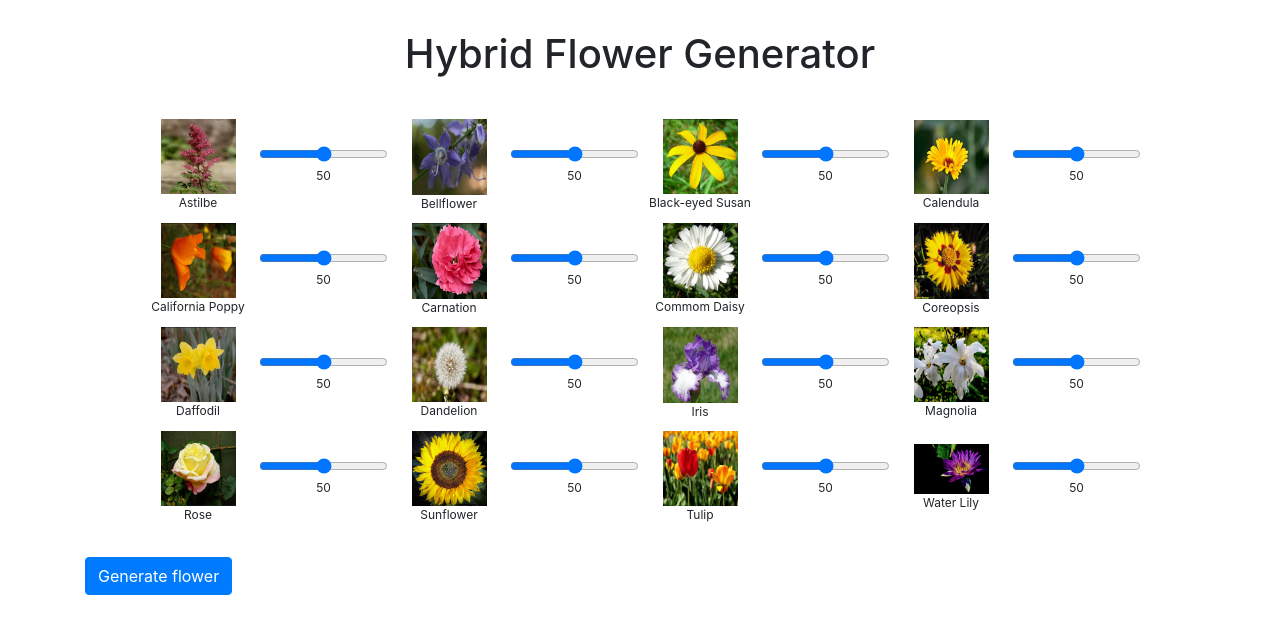
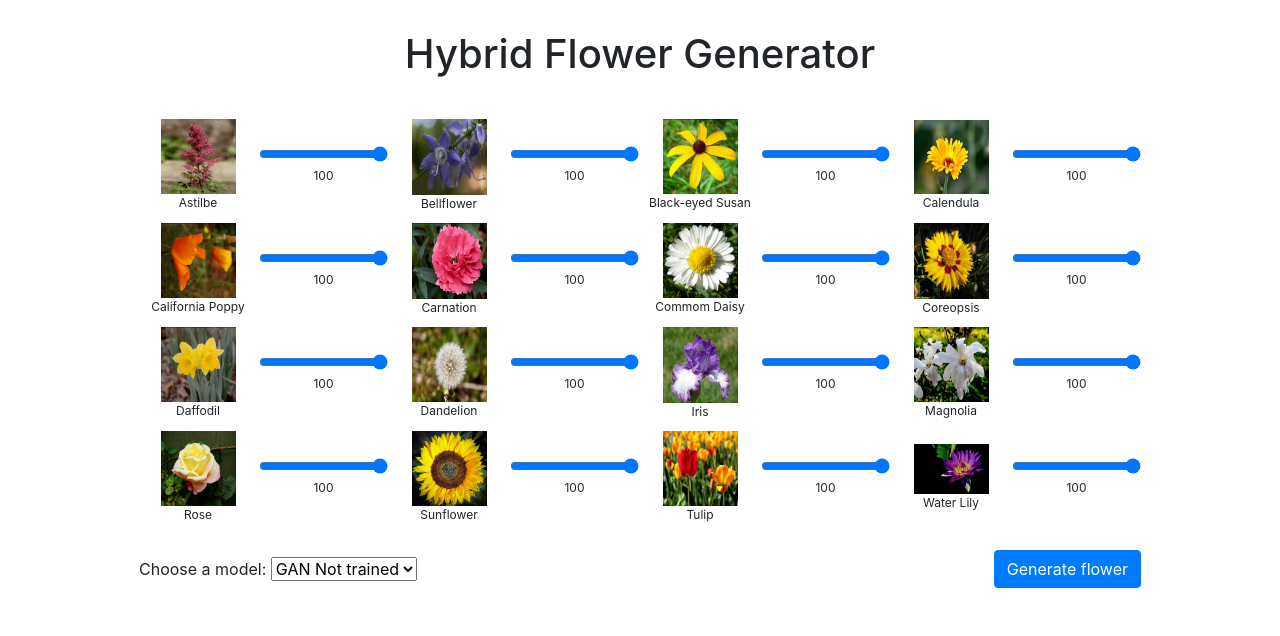
Before and after one commit to rodrigotxe/cmpe255-spring22-project, a Flask app: page / in a window 1280 px wide. Shown: the part 56-692 px from the top of the page. Run offline with Flask 2, Linux system fonts and the light colour scheme; a user stored in the database is signed in; some libraries are stand-ins or nearby versions.

Commit message:
Final Wep-app commit

```diff
--- a/web-app/main.py
+++ b/web-app/main.py
@@ -4,4 +4,4 @@ app = create_app()
 
 if __name__ == '__main__':
 
-    app.run( host = '0.0.0.0', debug = True, port = 5001 )
+    app.run( host = '127.0.0.1', debug = True, port = 5001 )
--- a/web-app/requirements.txt
+++ b/web-app/requirements.txt
@@ -1,12 +1,6 @@
 Flask==2.0.2
 Flask-Login==0.5.0
 Flask-SQLAlchemy==2.5.1
-numpy==1.21.2
-pandas==1.3.2
-pickleshare==0.7.5
-scikit-learn==1.0.1
-scipy==1.7.1
-sklearn==0.0
 SQLAlchemy==1.4.27
 catboost==1.0.3
 Werkzeug==2.0.0
--- a/web-app/website/templates/home.html
+++ b/web-app/website/templates/home.html
@@ -7,7 +7,7 @@
 
   <div class="sliders">
 
-    <table align="center">
+    <table align="center" border="0px">
 
       <tr>
 
@@ -49,13 +49,43 @@
 
       </tr>
 
+      <tr style = "height: 80px;">
+
+        <td colspan="4" >
+
+          <label for="models">Choose a model:</label>
+
+          <select id="models" name="models">
+
+            <option value="1" {% if model == 1 %}selected="selected"{% endif %}>GAN Not trained</option>
+            <option value="2" {% if model == 2 %}selected="selected"{% endif %}>GAN</option>
+            <option value="3" {% if model == 3 %}selected="selected"{% endif %}>Cycle GAN</option>
+            <option value="4" {% if model == 4 %}selected="selected"{% endif %}>Cycle GAN v2</option>
+
+          </select>
+
+        </td>
+        <td colspan="4" align="right">
+
+          <button type="submit" class="btn btn-primary mb-2">Generate flower</button>
+
+        </td>
+
+      </tr>
+
     </table>
 
   </div>
 
   <br/>
 
-  <button type="submit" class="btn btn-primary mb-2">Generate flower</button>
+  <div>
+
+
+
+  </div>
+
+
 
 </form>
 
@@ -63,39 +93,19 @@
 
 {% if isGraphCreated %}
 <div align = "center">
-  <img src="{{ url_for('static', filename='output.png') }}" alt="Generated Flower" id="my_image" width="1000"/>
+  <img src="{{ url_for('static', filename='output.png') }}" alt="Generated Flower" id="my_image" width="600" onload="refresh_image()"/>
 </div>
 {% endif %}
 
 <script>
 
-  function upload() {
-
-    const fileUploader = document.getElementById('file-uploader');
-
-    fileUploader.addEventListener('change', (event) => {
-
-      console.log("Done")
-
-      const files = event.target.files;
-
-      console.log('files', files);
-
-      console.log(files[0]);
-
-      refresh_image( );
-
-    });
-
-  }
-
   function refresh_image( ) {
 
-    var timestamp = new Date().getTime();
+    //var timestamp = new Date().getTime();
 
-    var imageElement = document.getElementById("my_image");
+    //var imageElement = document.getElementById("my_image");
 
-    imageElement.src = "{{ url_for('static', filename='output.png') }}" + "?t=" + timestamp;
+    //imageElement.src = "{{ url_for('static', filename='output.png') }}" + "?t=" + timestamp;
 
   }
 
--- a/web-app/website/views.py
+++ b/web-app/website/views.py
@@ -1,73 +1,108 @@
-from flask import Flask, Blueprint, render_template, request, flash, jsonify
+from flask import Flask, Blueprint, render_template, request, flash
 from flask_login import login_required, current_user
-from pandas.core import indexing
-from .models import Note
-from . import db
-import json
+
 import os
-import pickle
-import pandas as pd
-import numpy as np
+
+import tensorflow as tf
+
 import matplotlib
 matplotlib.use('Agg')
+
 import matplotlib.pyplot as plt
+
+import numpy as np
+
 from matplotlib.backends.backend_agg import FigureCanvasAgg as FigureCanvas
 from matplotlib.figure import Figure
-import io
 
 views = Blueprint('views', __name__)
 
+@login_required
 @views.route('/', methods=['GET', 'POST'])
-@login_required
 def home():
 
     app = Flask(__name__)
-
-    #UPLOAD_FOLDER = os.path.dirname( app.instance_path )
 
     app.config['UPLOAD_FOLDER'] = os.path.dirname( app.instance_path )
 
     flowers = get_flowers( )
 
+    model_id = 1
+
     if request.method == 'POST':
 
-        model = pickle.load( open( os.path.join( app.config['UPLOAD_FOLDER'], 'model_cb.pkl' ), 'rb' ) )
+        model_id = int( request.form.get( 'models' ) )
+
+        multiplier = 127
+
+        if model_id == 1:
+
+            model_name = 'gan_not_trained.h5'
+
+            multiplier = 2000
+
+        elif model_id == 2:
+
+            model_name = 'gan.h5'
+
+            multiplier = 500
+
+        elif model_id == 3:
+
+            model_name = 'cycle_gan.h5'
+
+        elif model_id == 4:
+
+            model_name = 'cycle_gan_v2.h5'
+
+        model = tf.keras.models.load_model( model_name )
 
         flowers = updateFlowers( flowers, request.form )
 
-        weights = calculateWeights( flowers )
+        seed = np.random.normal( 1,16 ) * 0.2
 
-        #preds_prob = model.predict_proba(features)
+        weight = np.array( calculateWeights( flowers ) ).astype(np.float32) * 0.8
 
-        #plt.savefig(os.path.join( app.static_folder, 'output.png'), dpi='figure')
+        weight = seed + weight
+
+        #seed = tf.random.normal([1, 16])
+
+        predictions = model( tf.constant( [ weight ] ) )
+
+        #predictions = model( tf.constant( [ calculateWeights( flowers ) ] ) )
+
+        plt.clf()
+
+        plt.imshow( predictions[0] * multiplier )
+
+        plt.savefig( os.path.join( app.static_folder, 'output.png'), dpi = 'figure' )
 
         isGraphCreated = os.path.exists( os.path.join( app.static_folder, 'output.png' ) )
 
-        return render_template( "home.html", user = current_user, isGraphCreated = isGraphCreated , flowers = flowers )
+        return render_template( "home.html", user = current_user, isGraphCreated = isGraphCreated , flowers = flowers, model = model_id )
 
-    return render_template( "home.html", user = current_user, flowers = flowers )
-
+    return render_template( "home.html", user = current_user, flowers = flowers, model = model_id )
 
 def get_flowers( ):
 
     flowers = { }
 
-    flowers['astilbe'] = [ 'Astilbe', 50]
-    flowers['bellflower'] = [ 'Bellflower', 50]
-    flowers['black_eyed_susan'] = [ 'Black-eyed Susan', 50]
-    flowers['calendula'] = [ 'Calendula', 50]
-    flowers['california_poppy'] = [ 'California Poppy', 50]
-    flowers['carnation'] = [ 'Carnation', 50]
-    flowers['commom_daisy'] = [ 'Commom Daisy', 50]
-    flowers['coreopsis'] = [ 'Coreopsis', 50]
-    flowers['daffodil'] = [ 'Daffodil', 50]
-    flowers['dandelion'] = [ 'Dandelion', 50]
-    flowers['iris'] = [ 'Iris', 50]
-    flowers['magnolia'] = [ 'Magnolia', 50]
-    flowers['rose'] = [ 'Rose', 50]
-    flowers['sunflower'] = [ 'Sunflower', 50]
-    flowers['tulip'] = [ 'Tulip', 50 ]
-    flowers['water_lily'] = [ 'Water Lily', 50 ]
+    flowers['astilbe'] = [ 'Astilbe', 100]
+    flowers['bellflower'] = [ 'Bellflower', 100]
+    flowers['black_eyed_susan'] = [ 'Black-eyed Susan', 100]
+    flowers['calendula'] = [ 'Calendula', 100]
+    flowers['california_poppy'] = [ 'California Poppy', 100]
+    flowers['carnation'] = [ 'Carnation', 100]
+    flowers['commom_daisy'] = [ 'Commom Daisy', 100]
+    flowers['coreopsis'] = [ 'Coreopsis', 100]
+    flowers['daffodil'] = [ 'Daffodil', 100]
+    flowers['dandelion'] = [ 'Dandelion', 100]
+    flowers['iris'] = [ 'Iris', 100]
+    flowers['magnolia'] = [ 'Magnolia', 100]
+    flowers['rose'] = [ 'Rose', 100]
+    flowers['sunflower'] = [ 'Sunflower', 100]
+    flowers['tulip'] = [ 'Tulip', 100 ]
+    flowers['water_lily'] = [ 'Water Lily', 100 ]
 
     return flowers
 
@@ -81,6 +116,10 @@ def updateFlowers( flowers, form ):
 
 def calculateWeights( flowers ):
 
+    maxWeight = 0
+
+    minWeight = 100
+
     weight = []
 
     total = 0
@@ -91,6 +130,8 @@ def calculateWeights( flowers ):
 
     for key in flowers:
 
-        weight.append( flowers[key][1] * 100 / total )
+        aux = flowers[key][1] * 100 / total
+
+        weight.append( ( aux / 50.0 - 1 ) )
 
     return weight
```
Also changed, not shown: web-app/website/static/output.png, 7 other files.
